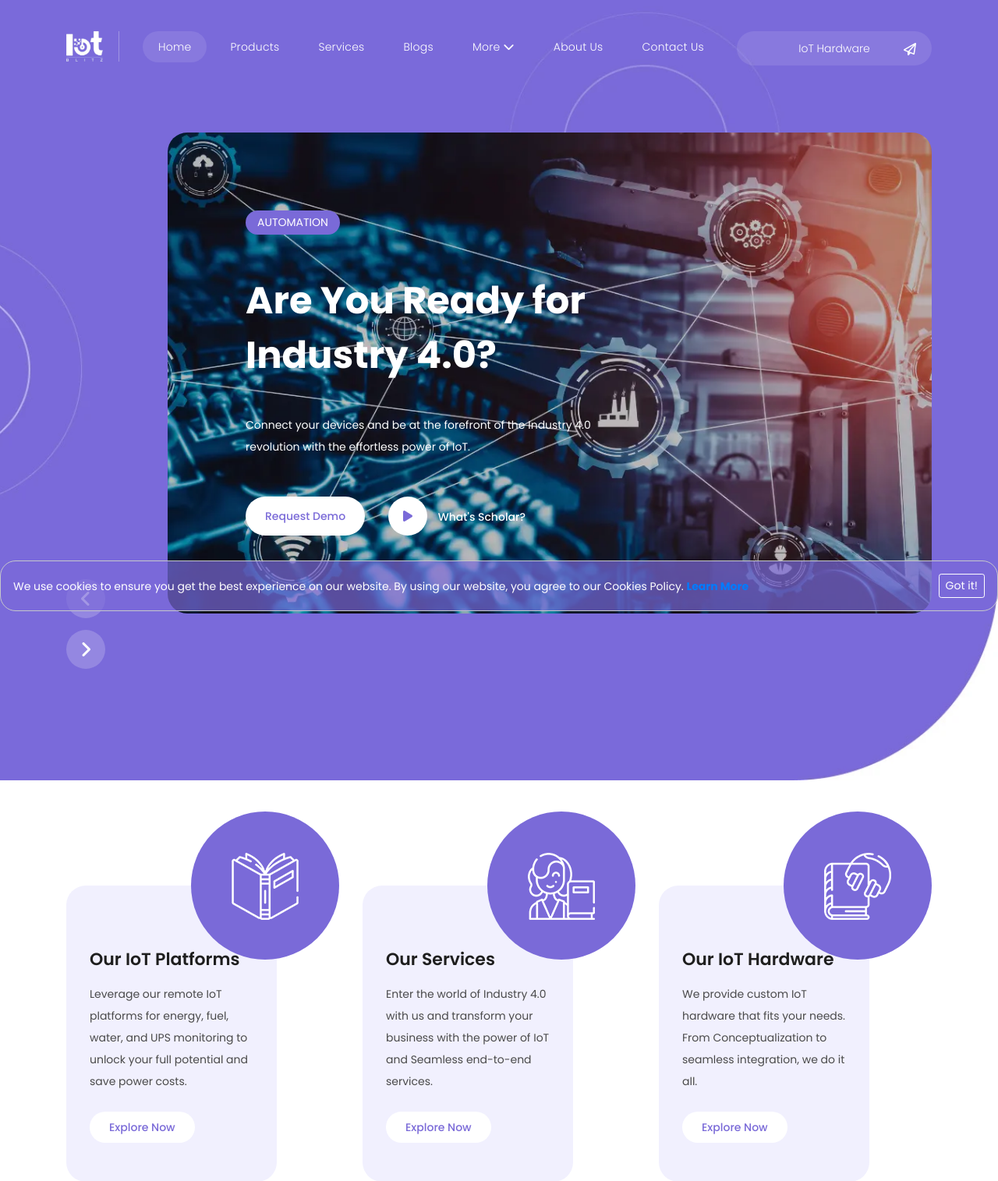
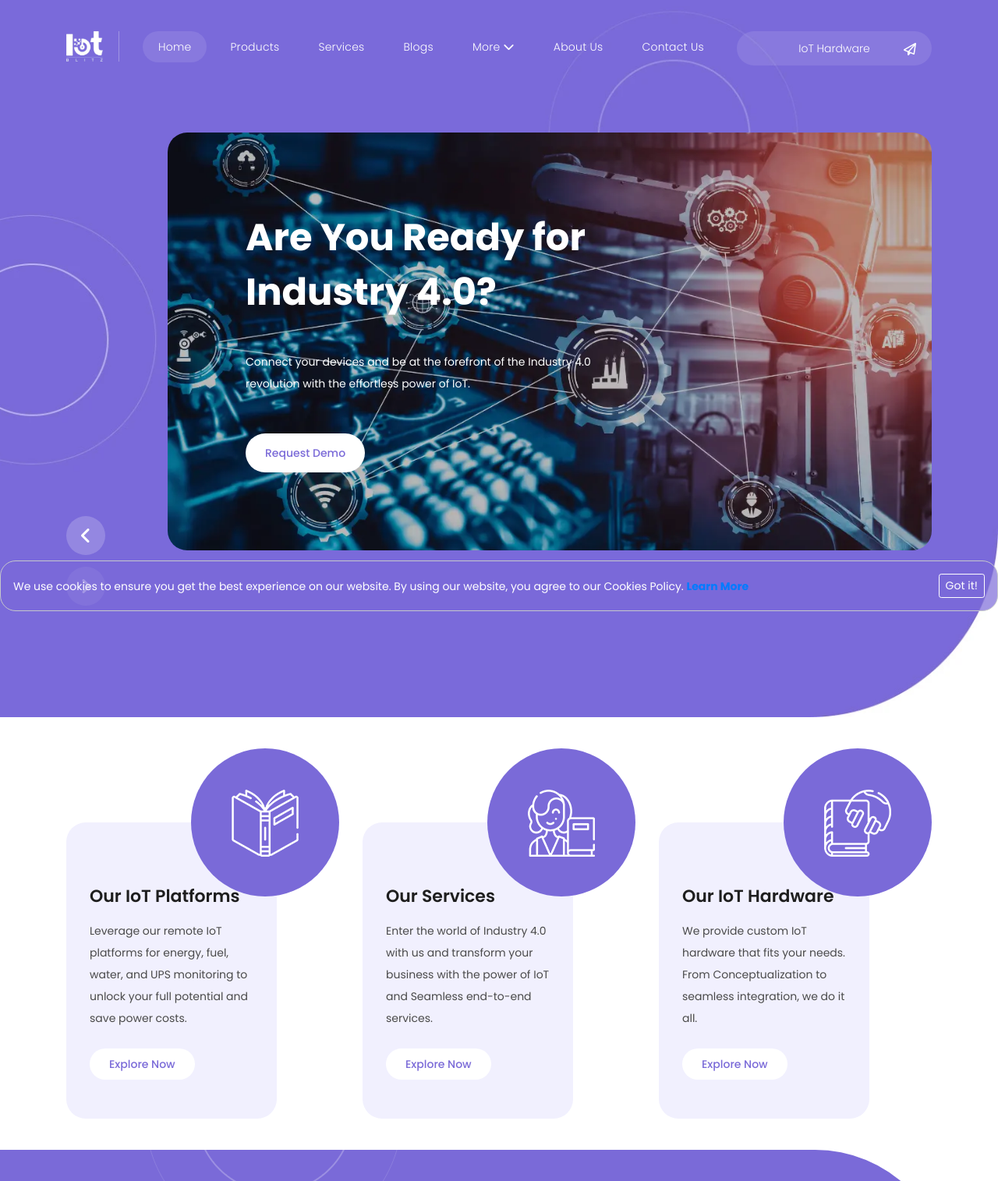
Before and after one commit to iotblitz/iotblitz, a Laravel app: page / in a window 1280 px wide. Shown: the top 1515 px of the page at 78% size. Run offline with Laravel 10, Linux system fonts and the light colour scheme; some libraries are stand-ins or nearby versions.

Commit message:
chanhe home page carosal

```diff
--- a/resources/views/public/home.blade.php
+++ b/resources/views/public/home.blade.php
@@ -16,7 +16,7 @@
                     <div class="owl-carousel owl-banner">
                         <div class="item item-1">
                             <div class="header-text">
-                                <span class="category">Automation</span>
+                                {{-- <span class="category">Automation</span> --}}
                                 <h2>Are You Ready for Industry 4.0?</h2>
                                 <p>Connect your devices and be at the forefront of the Industry 4.0 revolution with the
                                     effortless power of IoT. </p>
@@ -24,15 +24,15 @@
                                     <div class="main-button">
                                         <a href="{{ route('contact') }}">Request Demo</a>
                                     </div>
-                                    <div class="icon-button">
+                                    {{-- <div class="icon-button">
                                         <a href="#"><i class="fa fa-play"></i> What's Scholar?</a>
-                                    </div>
+                                    </div> --}}
                                 </div>
                             </div>
                         </div>
                         <div class="item item-2">
                             <div class="header-text">
-                                <span class="category">Automation</span>
+                                {{-- <span class="category">Automation</span> --}}
                                 <h2>Real-Time Alerts Using Industrial IoT Platform</h2>
                                 <p>Stay ahead of the curve with real-time alerts using our IoT Platform powered by Cloud and
                                     Industrial IoT.</p>
@@ -40,15 +40,15 @@
                                     <div class="main-button">
                                         <a href="{{ route('contact') }}">Request Demo</a>
                                     </div>
-                                    <div class="icon-button">
+                                    {{-- <div class="icon-button">
                                         <a href="#"><i class="fa fa-play"></i> What's the best result?</a>
-                                    </div>
+                                    </div> --}}
                                 </div>
                             </div>
                         </div>
                         <div class="item item-3">
                             <div class="header-text">
-                                <span class="category">Smart Technology Solutions</span>
+                                {{-- <span class="category">Smart Technology Solutions</span> --}}
                                 <h2>Real-Time Monitoring and Optimization</h2>
                                 <p>Track your energy, fuel, water, solar, and voltage consumption in real-time and optimize
                                     it according to your needs.</p>
@@ -56,9 +56,9 @@
                                     <div class="main-button">
                                         <a href="{{ route('contact') }}">Request Demo</a>
                                     </div>
-                                    <div class="icon-button">
+                                    {{-- <div class="icon-button">
                                         <a href="#"><i class="fa fa-play"></i> What's Online Course?</a>
-                                    </div>
+                                    </div> --}}
                                 </div>
                             </div>
                         </div>
```
